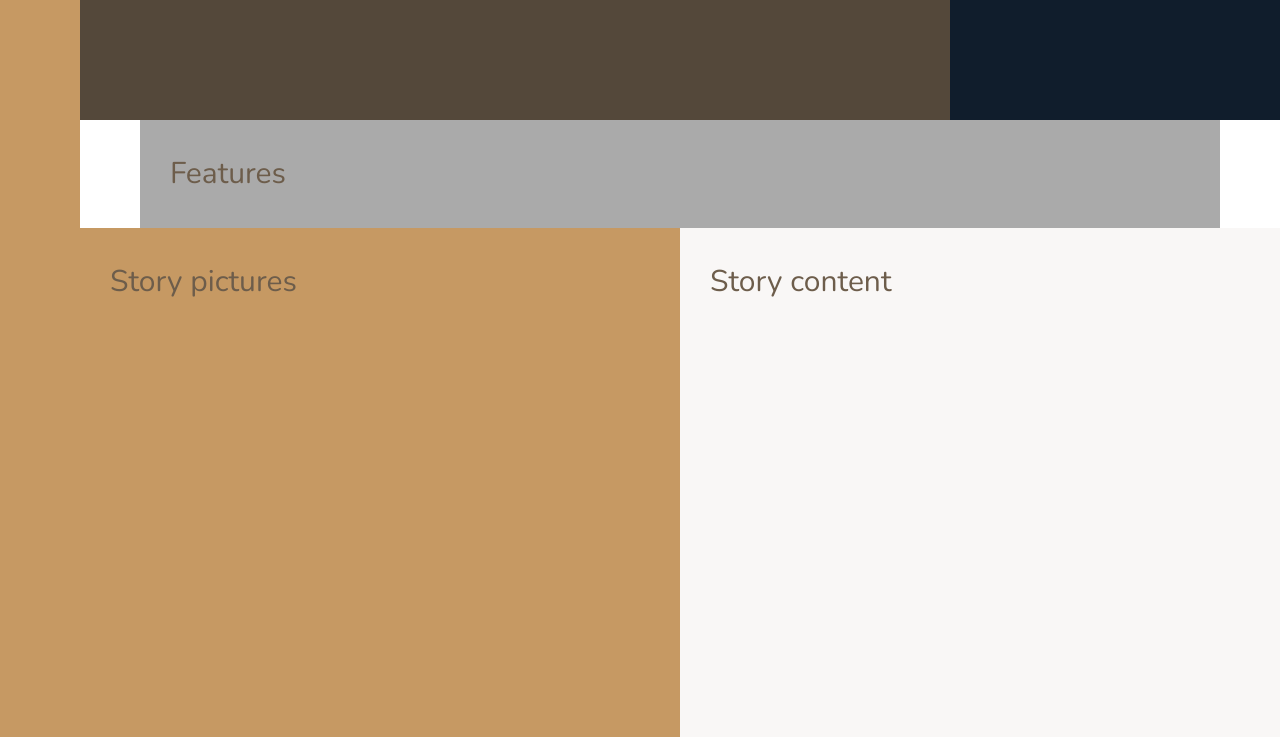
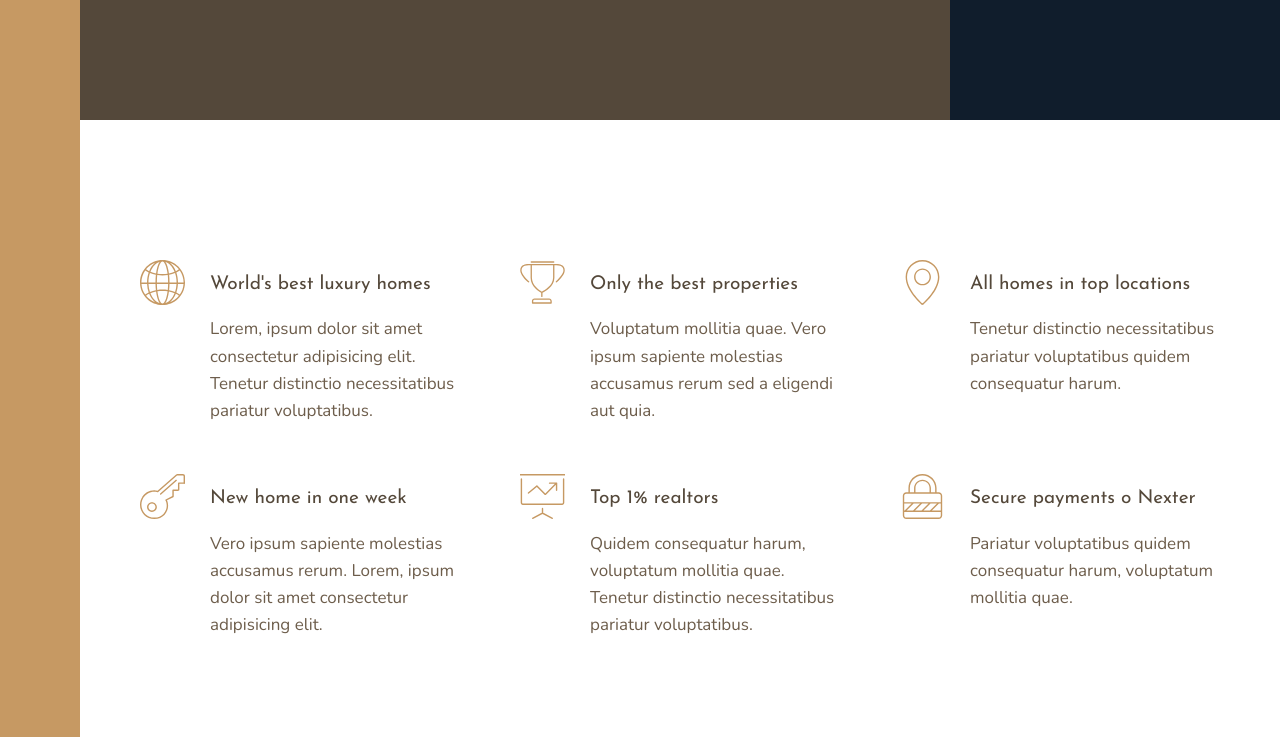
Before and after one commit to linhpt/nexter, a website: page index.html in a window 1280 px wide. Shown: the part 520-1257 px from the top of the page. Drawn offline with nearby package versions, Linux system fonts and the light colour scheme.

Commit message:
completed features section

```diff
--- a/index.html
+++ b/index.html
@@ -25,7 +25,48 @@
         </div>
 
         <section class="features">
-            Features
+            <div class="feature">
+                <svg class="feature__icon">
+                    <use xlink:href="img/sprite.svg#icon-global"></use>
+                </svg>
+                <h4 class="heading-4 heading-4--dark">World's best luxury homes</h4>
+                <p class="feature__text">Lorem, ipsum dolor sit amet consectetur adipisicing elit. Tenetur distinctio necessitatibus pariatur voluptatibus.</p>
+            </div>
+            <div class="feature">
+                <svg class="feature__icon">
+                    <use xlink:href="img/sprite.svg#icon-trophy"></use>
+                </svg>
+                <h4 class="heading-4 heading-4--dark">Only the best properties</h4>
+                <p class="feature__text">Voluptatum mollitia quae. Vero ipsum sapiente molestias accusamus rerum sed a eligendi aut quia.</p>
+            </div>
+            <div class="feature">
+                <svg class="feature__icon">
+                    <use xlink:href="img/sprite.svg#icon-map-pin"></use>
+                </svg>
+                <h4 class="heading-4 heading-4--dark">All homes in top locations</h4>
+                <p class="feature__text">Tenetur distinctio necessitatibus pariatur voluptatibus quidem consequatur harum. </p>
+            </div>
+            <div class="feature">
+                <svg class="feature__icon">
+                    <use xlink:href="img/sprite.svg#icon-key"></use>
+                </svg>
+                <h4 class="heading-4 heading-4--dark">New home in one week</h4>
+                <p class="feature__text">Vero ipsum sapiente molestias accusamus rerum. Lorem, ipsum dolor sit amet consectetur adipisicing elit.</p>
+            </div>
+            <div class="feature">
+                <svg class="feature__icon">
+                    <use xlink:href="img/sprite.svg#icon-presentation"></use>
+                </svg>
+                <h4 class="heading-4 heading-4--dark">Top 1% realtors</h4>
+                <p class="feature__text">Quidem consequatur harum, voluptatum mollitia quae. Tenetur distinctio necessitatibus pariatur voluptatibus.</p>
+            </div>
+            <div class="feature">
+                <svg class="feature__icon">
+                    <use xlink:href="img/sprite.svg#icon-lock"></use>
+                </svg>
+                <h4 class="heading-4 heading-4--dark">Secure payments o Nexter</h4>
+                <p class="feature__text">Pariatur voluptatibus quidem consequatur harum, voluptatum mollitia quae.</p>
+            </div>
         </section>
 
         <div class="story__pictures">
--- a/sass/_base.scss
+++ b/sass/_base.scss
@@ -39,9 +39,4 @@ body {
     grid-template-rows: 80vh min-content 40vw repeat(3, min-content);
     grid-template-columns: [sidebar-start] 8rem [sidebar-end full-start] minmax(6rem, 1fr)
         [center-start] repeat(8, [col-start] minmax(min-content, 14rem) [col-end]) [center-end] minmax(6rem, 1fr) [full-end];
-
-    & > * {
-        padding: 30px;
-        font-size: 3rem;
-    }
 }
--- a/sass/_features.scss
+++ b/sass/_features.scss
@@ -1,4 +1,32 @@
 .features {
-    background-color: $color-grey-light-2;
     grid-column: center-start / center-end;
+
+    margin: 15rem 0;
+
+    display: grid;
+    // grid-template-columns: repeat(3, 1fr);
+    grid-template-columns: repeat(auto-fit, minmax(25rem, 1fr));
+    grid-auto-rows: auto auto;
+    grid-gap: 6rem;
+    align-items: start;
 }
+
+.feature {
+
+    display: grid;
+    grid-template-columns: min-content 1fr;
+    grid-row-gap: 1.5rem;
+    grid-column-gap: 2.5rem;
+
+    &__icon {
+        fill: $color-primary;
+        width: 4.5rem;
+        height: 4.5rem;
+        grid-row: 1 / span 2;
+        transform: translateY(-1rem);
+    }
+
+    &__text {
+        font-size: 1.7rem;
+    }
+}
--- a/sass/_typography.scss
+++ b/sass/_typography.scss
@@ -0,0 +1,24 @@
+%heading {
+    font-family: $font-display;
+    font-weight: 400;
+}
+
+.heading-1 {
+    @extend %heading;
+}
+
+.heading-2 {
+    @extend %heading;
+}
+
+.heading-3 {
+    @extend %heading;
+}
+
+.heading-4 {
+    @extend %heading;
+    font-size: 1.9rem;
+
+    &--light { color: $color-grey-light-1; }
+    &--dark { color: $color-grey-dark-1; }
+}
```
Also changed, not shown: css/style.css.
